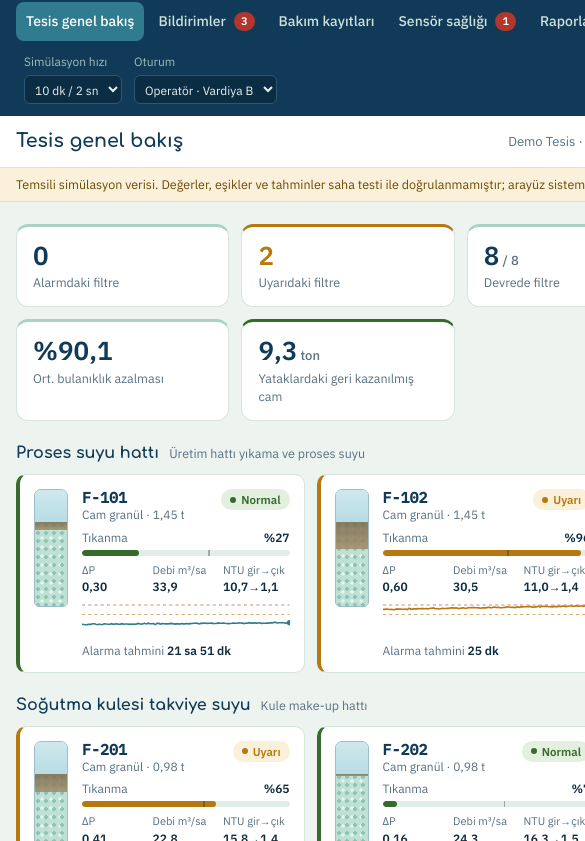
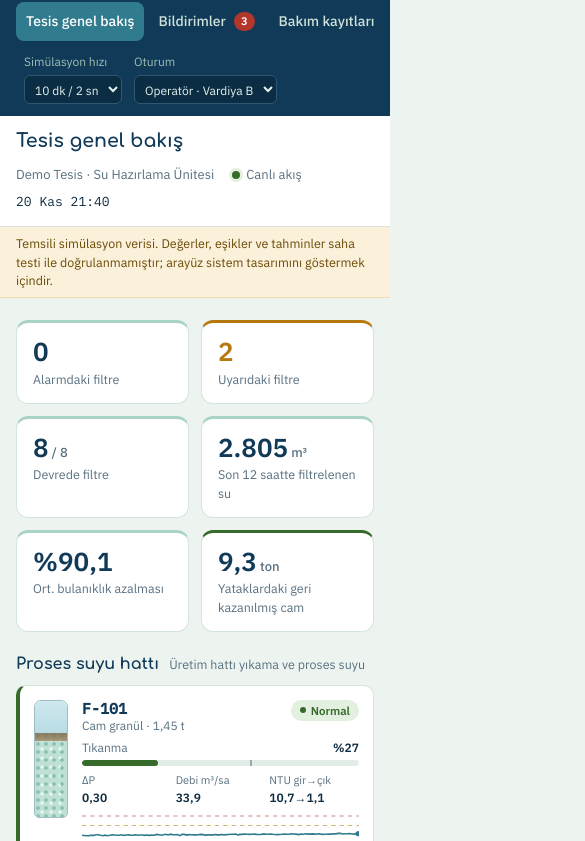
Before and after one commit to esrainan120-ctrl/ideathon-ai-app, a plain HTML site: page docs/index.html in a window 390 px wide. Shown: the part 69-910 px from the top of the page, 585 px wide, since content can reach past the window. Drawn offline with Linux system fonts and the light colour scheme.

Commit message:
Telefon ekranında yatay taşma düzeltildi
Co-Authored-By: Claude Opus 5.5 <noreply@anthropic.com>
Claude-Session: https://claude.ai/code/session_019zBy2z5RwEWSrywfqiRukp

```diff
--- a/docs/index.html
+++ b/docs/index.html
@@ -68,7 +68,7 @@ h3{font-size:13px;font-weight:600;margin:0;color:var(--muted);text-transform:upp
 .line-group{display:flex;flex-direction:column;gap:10px}
 .line-title{display:flex;align-items:baseline;gap:10px}
 .line-title span{font-size:12.5px;color:var(--muted)}
-.cards{display:grid;grid-template-columns:repeat(auto-fill,minmax(258px,1fr));gap:12px}
+.cards{display:grid;grid-template-columns:repeat(auto-fill,minmax(min(258px,100%),1fr));gap:12px}
 .fcard{display:grid;grid-template-columns:34px 1fr;gap:14px;background:var(--surface);border:1px solid var(--line);border-left:4px solid var(--ok);border-radius:10px;padding:14px 14px 12px;text-decoration:none;color:inherit;transition:box-shadow .15s,transform .15s}
 .fcard:hover{box-shadow:0 6px 18px rgba(16,58,87,.10);transform:translateY(-1px)}
 .fcard.s-uyari{border-left-color:var(--warn)} .fcard.s-alarm{border-left-color:var(--alarm)} .fcard.s-bakim{border-left-color:var(--teal)} .fcard.s-sensor{border-left-color:#7A6A9A}
@@ -153,10 +153,10 @@ pre{margin:0;background:#0E2A3D;color:#D7EAE3;border-radius:10px;padding:14px 16
 .compare .big{font-size:22px;font-weight:600;color:var(--prussian)}
 @media (max-width:1100px){.grid-2{grid-template-columns:1fr}}
 @media (max-width:860px){
-  .app{grid-template-columns:1fr}
-  aside{position:static;height:auto;flex-direction:row;flex-wrap:wrap;align-items:center;padding:12px 16px;gap:12px}
+  .app{grid-template-columns:minmax(0,1fr)}
+  aside{min-width:0;position:static;height:auto;flex-direction:row;flex-wrap:wrap;align-items:center;padding:12px 16px;gap:12px}
   .brand svg{width:56px}.brand small{display:none}.wordmark{font-size:20px}
-  nav{flex-direction:row;overflow-x:auto;gap:4px;width:100%}
+  nav{flex-direction:row;overflow-x:auto;gap:4px;width:100%;min-width:0}
   nav a{white-space:nowrap}
   .side-foot{margin:0;flex-direction:row;flex-wrap:wrap;gap:12px;width:100%}
   .topbar,.view{padding-left:16px;padding-right:16px}.demo-note{padding:7px 16px}
```
Also changed, not shown: web/index.html (+4 -4 lines).
